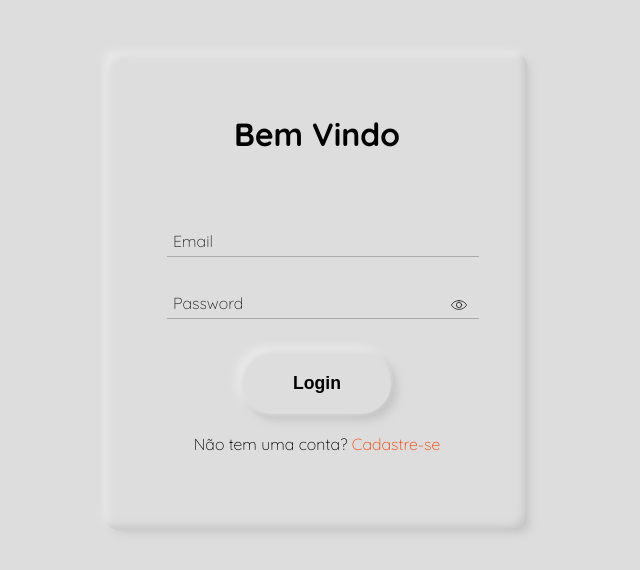
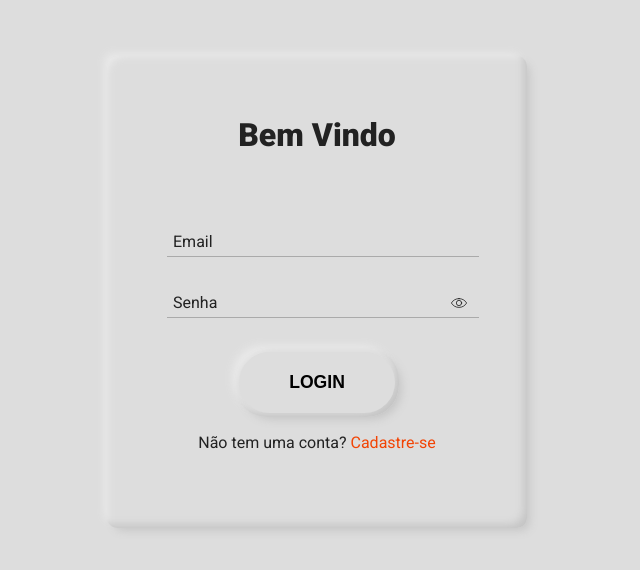
Before and after one commit to kramer2005/neumorphism-form, a plain HTML site: page index.html in a window 1280 px wide. Shown: the part 108-678 px from the top of the page, without its empty margins (323-963 px from the left). Drawn offline with Linux system fonts and the light colour scheme.

Commit message:
font + support update

```diff
--- a/index.html
+++ b/index.html
@@ -18,45 +18,16 @@
       <div class="input-text checkbox-checked">
         <input type="password" name="password" id="password" />
         <input type="checkbox" name="show-password" id="show-password" />
-        <label for="password">Password</label>
+        <label for="password">Senha</label>
       </div>
 
       <div class="btnSubmit">
-        <input type="submit" value="Login" />
+        <input type="submit" value="LOGIN" />
       </div>
 
       <p>Não tem uma conta? <a href="#">Cadastre-se</a></p>
     </form>
 
-    <script>
-      const form = document.querySelector("form");
-      form.onsubmit = (e) => {
-        e.preventDefault();
-      };
-
-      const inputTexts = document.querySelectorAll(".input-text");
-      inputTexts.forEach((el) => {
-        const input = el.querySelector("input");
-        input.addEventListener("focus", () => {
-          el.classList.add("input-selected");
-        });
-        input.addEventListener("blur", () => {
-          if (input.value === "") {
-            el.classList.remove("input-selected");
-          }
-        });
-      });
-
-      const showPassword = form.querySelector("#show-password");
-      const password = form.querySelector("#password");
-      showPassword.addEventListener("change", () => {
-        console.log("ok");
-        if (showPassword.checked === true) {
-          password.type = "text";
-        } else {
-          password.type = "password";
-        }
-      });
-    </script>
+    <script src="script.js"></script>
   </body>
 </html>
--- /dev/null
+++ b/script.js
@@ -0,0 +1,28 @@
+const form = document.querySelector("form");
+form.onsubmit = (e) => {
+  e.preventDefault();
+};
+
+const inputTexts = document.querySelectorAll(".input-text");
+inputTexts.forEach((el) => {
+  const input = el.querySelector("input");
+  input.addEventListener("focus", () => {
+    el.classList.add("input-selected");
+  });
+  input.addEventListener("blur", () => {
+    if (input.value === "") {
+      el.classList.remove("input-selected");
+    }
+  });
+});
+
+const showPassword = form.querySelector("#show-password");
+const password = form.querySelector("#password");
+showPassword.addEventListener("change", () => {
+  console.log("ok");
+  if (showPassword.checked === true) {
+    password.type = "text";
+  } else {
+    password.type = "password";
+  }
+});
--- a/style.css
+++ b/style.css
@@ -1,26 +1,10 @@
-@font-face {
-  font-family: "Quicksand";
-  src: url(assets/fonts/Quicksand-Regular.ttf) format("truetype");
-  font-weight: normal;
-}
-
-@font-face {
-  font-family: "Quicksand";
-  src: url(assets/fonts/Quicksand-Light.ttf) format("truetype");
-  font-weight: 400;
-}
-
-@font-face {
-  font-family: "Quicksand";
-  src: url(assets/fonts/Quicksand-Bold.ttf) format("truetype");
-  font-weight: 700;
-}
-
-@font-face {
-  font-family: "Quicksand";
-  src: url(assets/fonts/Quicksand-Bold.ttf) format("truetype");
-  font-weight: 800;
-}
+@import url("https://fonts.googleapis.com/css2?family=Roboto:wght@400;500;700;900&display=swap");
+/*
+* Prefixed by https://autoprefixer.github.io
+* PostCSS: v7.0.29,
+* Autoprefixer: v9.7.6
+* Browsers: last 4 version
+*/
 
 * {
   outline: none;
@@ -31,18 +15,37 @@ body {
   width: 100vw;
   height: 100vh;
   margin: 0;
+  display: -webkit-box;
+  display: -ms-flexbox;
   display: flex;
+  -webkit-box-pack: center;
+  -ms-flex-pack: center;
   justify-content: center;
+  -webkit-box-align: center;
+  -ms-flex-align: center;
   align-items: center;
-  font-family: "Quicksand", sans-serif;
+  font-family: "Roboto", sans-serif;
   background: #dddddd;
+  color: #222;
 }
 
 form {
+  display: -webkit-box;
+  display: -ms-flexbox;
   display: flex;
+  -webkit-box-orient: vertical;
+  -webkit-box-direction: normal;
+  -ms-flex-direction: column;
   flex-direction: column;
+  -webkit-box-pack: center;
+  -ms-flex-pack: center;
   justify-content: center;
+  -webkit-box-align: center;
+  -ms-flex-align: center;
   align-items: center;
+  -webkit-box-shadow: inset -8px -8px 8px -5px #c4c4c4,
+    5px 5px 10px -3px #c4c4c4, inset 8px 8px 8px -8px #ebebeb,
+    -5px -5px 10px -3px #ebebeb;
   box-shadow: inset -8px -8px 8px -5px #c4c4c4, 5px 5px 10px -3px #c4c4c4,
     inset 8px 8px 8px -8px #ebebeb, -5px -5px 10px -3px #ebebeb;
   border-radius: 10px;
@@ -54,7 +57,7 @@ form {
 h1 {
   margin-top: 0;
   margin-bottom: 1.3em;
-  font-weight: 800;
+  font-weight: 900;
 }
 
 .input-text {
@@ -66,7 +69,7 @@ h1 {
 .input-text input[type="email"],
 .input-text input[type="text"] {
   background: #dddddd;
-  font-family: "Quicksand", sans-serif;
+  font-family: "Roboto", sans-serif;
   width: 100%;
   padding: 0 6px 6px 6px;
   margin-top: 2.2em;
@@ -83,6 +86,8 @@ input[type="checkbox"] {
   height: 16px;
   bottom: calc(0.5em);
   right: 0;
+  -webkit-appearance: none;
+  -moz-appearance: none;
   appearance: none;
   background: url("assets/images/eye.svg");
   background-position: center;
@@ -101,6 +106,8 @@ label {
   position: absolute;
   bottom: 6px;
   left: 6px;
+  -webkit-transition: all 0.3s;
+  -o-transition: all 0.3s;
   transition: all 0.3s;
   font-weight: 400;
   color: #222;
@@ -116,13 +123,16 @@ label {
 .input-selected input[type="email"],
 .input-selected input[type="text"] {
   border-bottom: 2px solid #aaa;
-  color: #F24405;
+  color: #f24405;
 }
 
 .btnSubmit {
   border-radius: 32px;
   margin-top: 30px;
   padding: 4px;
+  -webkit-box-shadow: inset -8px -8px 8px -5px #c4c4c4,
+    5px 5px 10px -3px #c4c4c4, inset 8px 8px 8px -8px #ebebeb,
+    -5px -5px 10px -3px #ebebeb;
   box-shadow: inset -8px -8px 8px -5px #c4c4c4, 5px 5px 10px -3px #c4c4c4,
     inset 8px 8px 8px -8px #ebebeb, -5px -5px 10px -3px #ebebeb;
   cursor: pointer;
@@ -139,5 +149,5 @@ label {
 }
 
 a {
-  color: #F24405;
+  color: #f24405;
 }
```
Also changed, not shown: assets/fonts/Quicksand-Bold.ttf (deleted), assets/fonts/Quicksand-Light.ttf (deleted), assets/fonts/Quicksand-Regular.ttf (deleted), assets/fonts/Quicksand-SemiBold.ttf (deleted).
